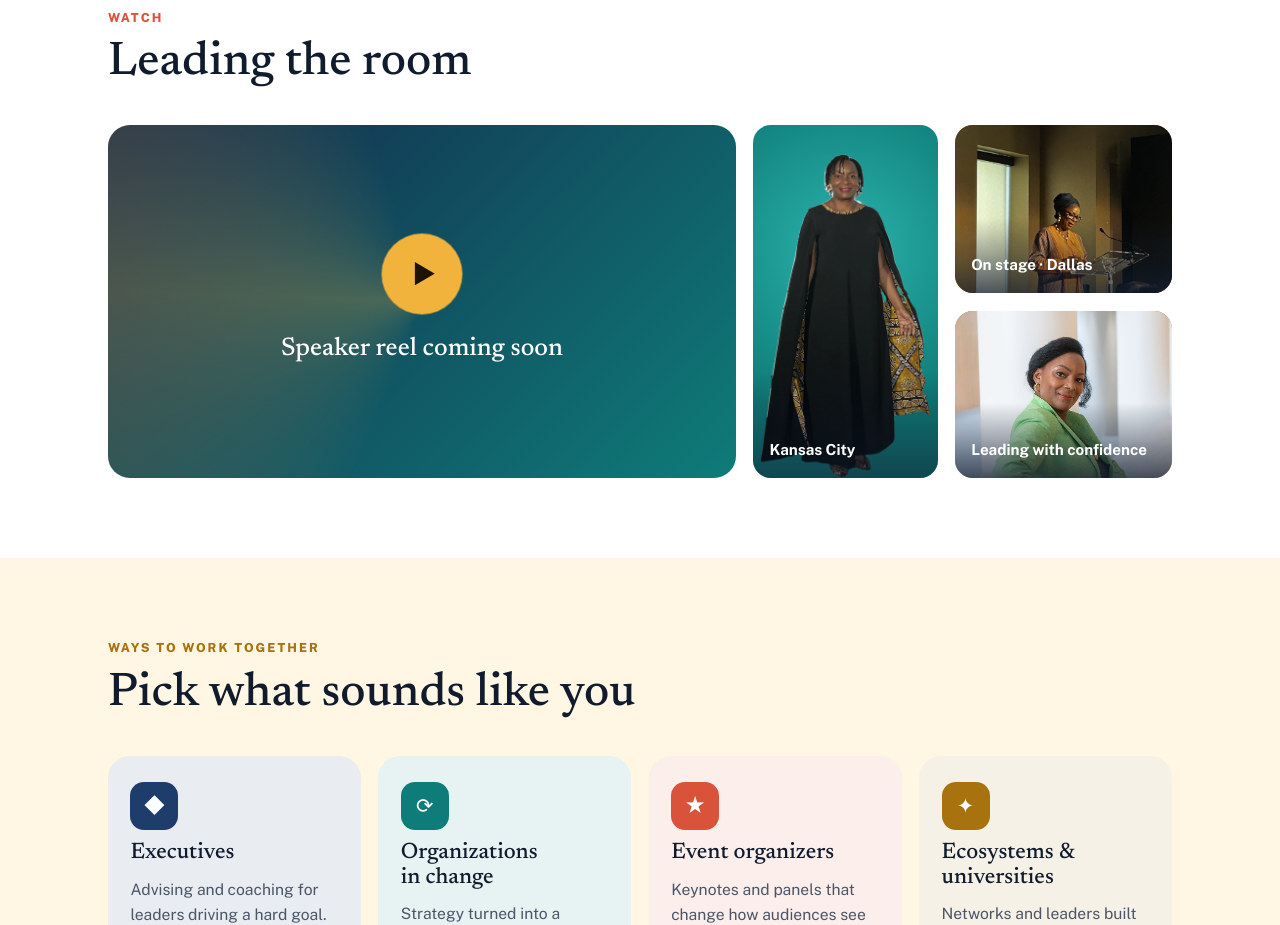
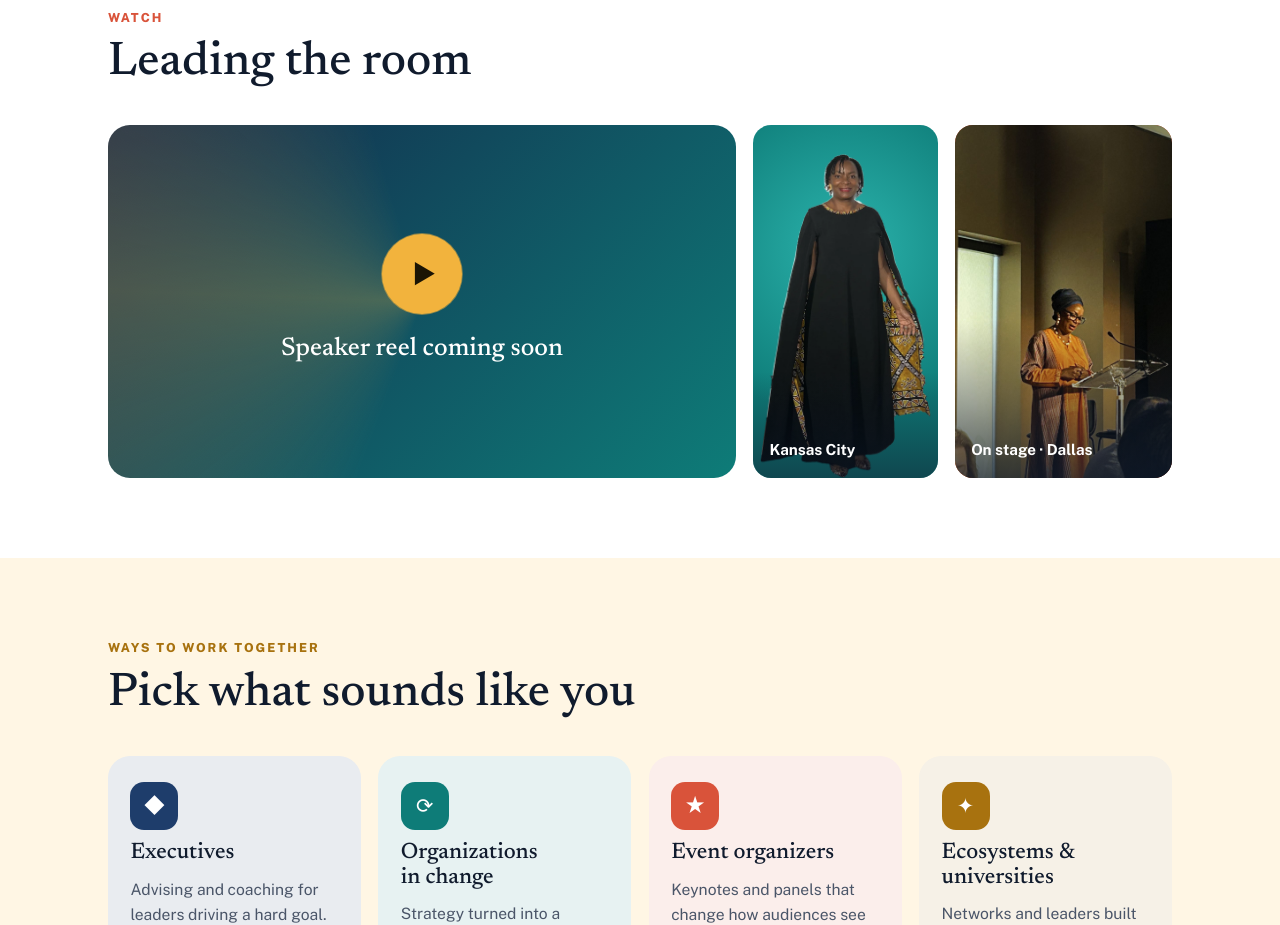
Before and after one commit to JorgeSanchezMcofc/strateviaadvisory, a plain HTML site: page index.html in a window 1280 px wide. Shown: the part 1080-2005 px from the top of the page. Drawn offline with nearby package versions, Linux system fonts and the light colour scheme.

Commit message:
Remove photo #15 from the Watch section
Co-Authored-By: Claude Opus 5.5 <noreply@anthropic.com>
Claude-Session: https://claude.ai/code/session_01V2s9zCpXu89LBGh7V5GyqE

```diff
--- a/index.html
+++ b/index.html
@@ -375,8 +375,7 @@
         <div class="reel"><div><div class="play" aria-hidden="true">▶</div><strong>Speaker reel coming soon</strong></div></div>
         <div class="shots">
           <div class="shot has-img cutout tall" style="--c: var(--teal)"><img src="img/kc-cutout.webp" alt="Dr. Emmah Muema at an evening event in Kansas City" loading="lazy"><span>Kansas City</span></div>
-          <div class="shot has-img" style="--c: var(--coral)"><img src="img/stage-1.jpg" alt="Dr. Emmah Muema speaking at a podium" loading="lazy"><span>On stage · Dallas</span></div>
-          <div class="shot has-img" style="--c: #A8720F"><img src="img/portrait-15.jpg" alt="Dr. Emmah Muema, standing with hands on hips" loading="lazy" style="object-position: 50% 22%"><span>Leading with confidence</span></div>
+          <div class="shot has-img tall" style="--c: var(--coral)"><img src="img/stage-1.jpg" alt="Dr. Emmah Muema speaking at a podium" loading="lazy"><span>On stage · Dallas</span></div>
         </div>
         </div>
       </div>
```
Also changed, not shown: img/portrait-15.jpg (deleted).
